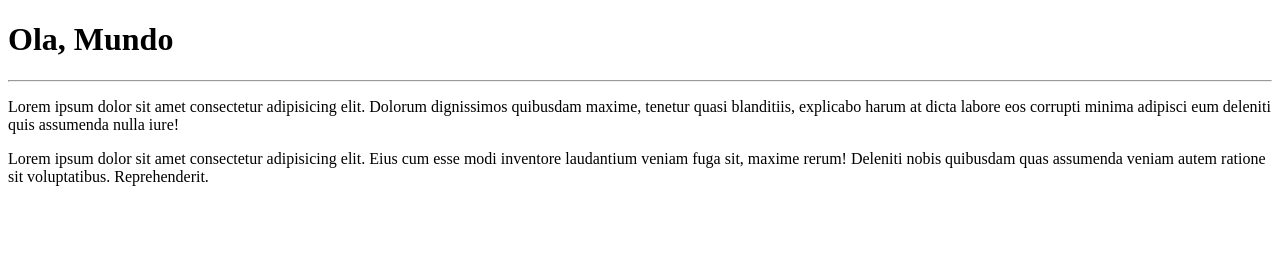
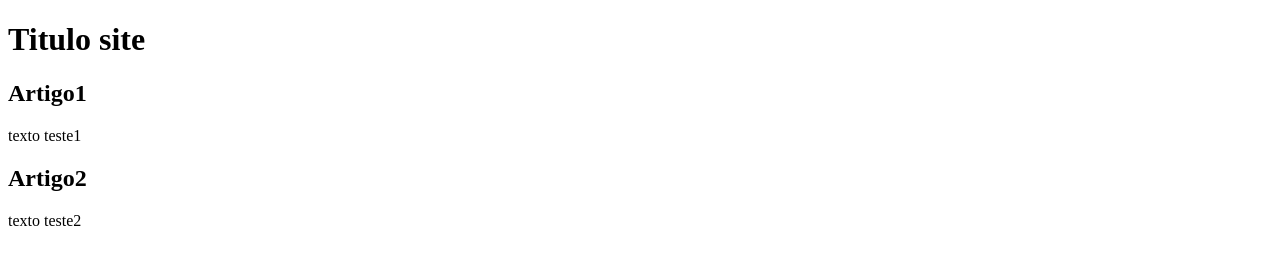
Before and after one commit to pripaula2002/Ola-Mundo, a plain HTML site: page site-exemplo/index.html in a window 1280 px wide. Drawn offline with Linux system fonts and the light colour scheme.

Commit message:
substituicao de html

```diff
--- a/site-exemplo/index.html
+++ b/site-exemplo/index.html
@@ -4,12 +4,21 @@
     <meta charset="UTF-8">
     <meta http-equiv="X-UA-Compatible" content="IE=edge">
     <meta name="viewport" content="width=device-width, initial-scale=1.0">
-    <title>Primeiro site</title>
+    <title>Titulo Site</title>
 </head>
 <body>
-    <h1>Ola, Mundo</h1>
-    <hr>
-    <p>Lorem ipsum dolor sit amet consectetur adipisicing elit. Dolorum dignissimos quibusdam maxime, tenetur quasi blanditiis, explicabo harum at dicta labore eos corrupti minima adipisci eum deleniti quis assumenda nulla iure!</p>
-    <p>Lorem ipsum dolor sit amet consectetur adipisicing elit. Eius cum esse modi inventore laudantium veniam fuga sit, maxime rerum! Deleniti nobis quibusdam quas assumenda veniam autem ratione sit voluptatibus. Reprehenderit.</p>
+<main>
+    <header>
+        <h1>Titulo site</h1>
+    </header>
+    <article>
+        <h2>Artigo1</h2>
+        <p>texto teste1</p>
+    </article>
+    <article>
+        <h2>Artigo2</h2>
+        <p>texto teste2</p>
+    </article>
+</main>
 </body>
 </html>
```
Also changed, not shown: index.html (deleted, +0 -12 lines).
